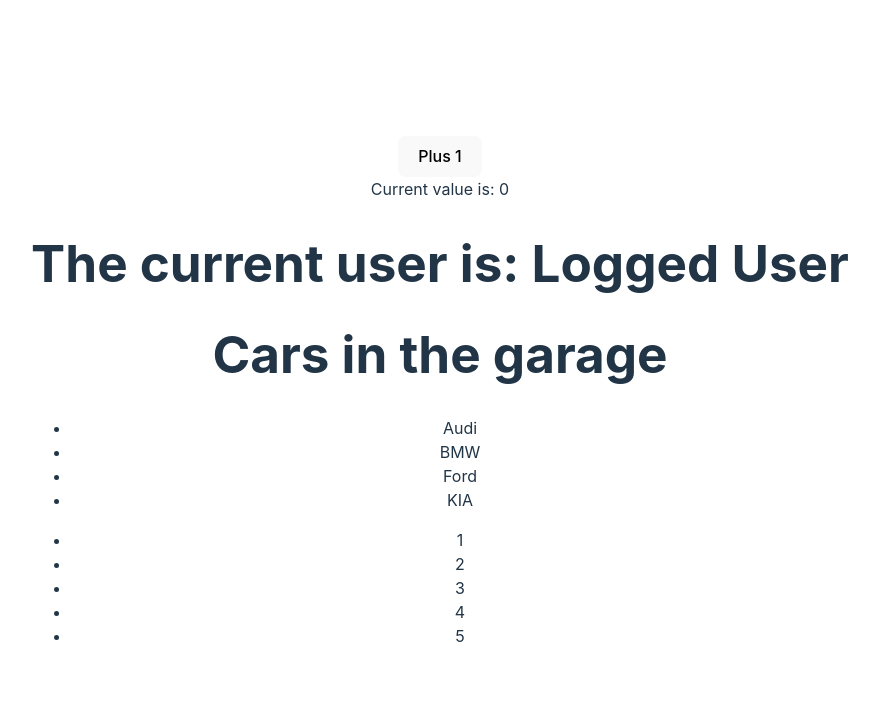
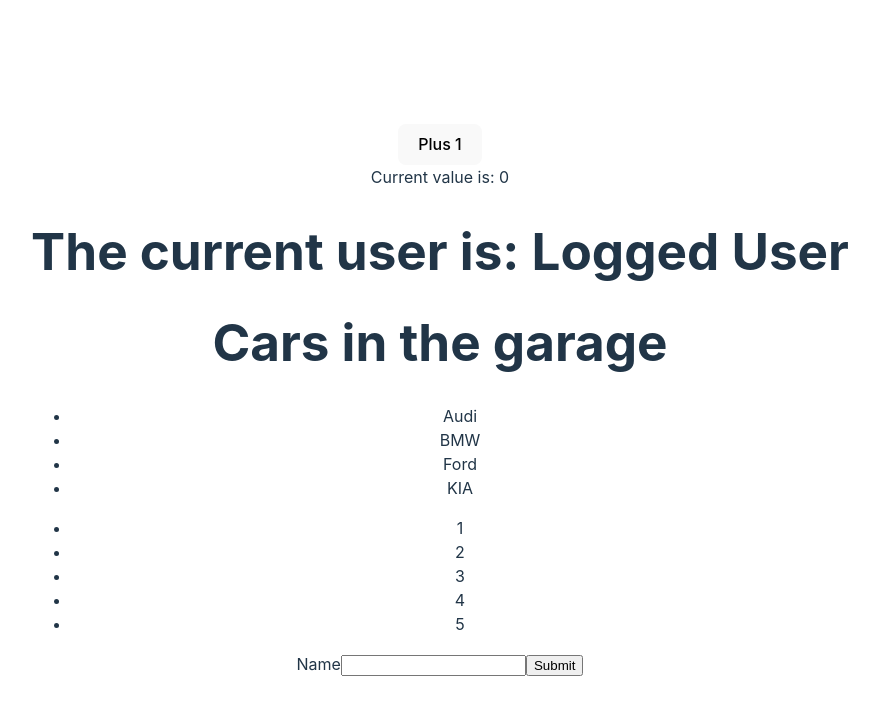
Before and after one commit to ngocquang2509/timesheet-management, a React (Vite) app in the folder my-react-app/: page / in a window 1280 px wide. Shown: the top 714 px of the page, without its empty margins (200-1079 px from the left). Built offline with nearby package versions, Linux system fonts and the light colour scheme.

Commit message:
Controlled Components in Forms

```diff
--- a/my-react-app/src/App.tsx
+++ b/my-react-app/src/App.tsx
@@ -1,6 +1,7 @@
 import "./App.css";
 import { Greeting } from "./Main Concepts/Conditional Rendering";
 import { Counter } from "./Main Concepts/Counter";
+import { Form } from "./Main Concepts/Forms";
 import { ListNumber } from "./Main Concepts/Keys";
 import { Garage } from "./Main Concepts/Lists";
 
@@ -14,6 +15,7 @@
       <Greeting isLoggedIn={true} />
       <Garage cars={cars} />
       <ListNumber value={numbers} />
+      <Form/>
     </div>
   );
 }
--- /dev/null
+++ b/my-react-app/src/Main Concepts/Forms.tsx
@@ -0,0 +1,29 @@
+import React from "react";
+
+export class Form extends React.Component<{}, {value: string}> {
+  constructor(props: any) {
+    super(props);
+    this.state = { value: "" };
+    this.handleChange = this.handleChange.bind(this);
+    this.handleSubmit = this.handleSubmit.bind(this);
+  }
+
+  handleChange(e: any) {
+    this.setState({value: e.target.value})
+  }
+
+  handleSubmit(e: any) {
+    e.preventDefault()
+    console.log(this.state.value);
+  }
+
+  render() {
+    return (
+        <form onSubmit={this.handleSubmit}>
+            <label>Name</label>
+            <input type="text" value={this.state.value} onChange={this.handleChange} />
+            <input type="submit" value='Submit' />
+        </form>
+    )
+  }
+}
```
